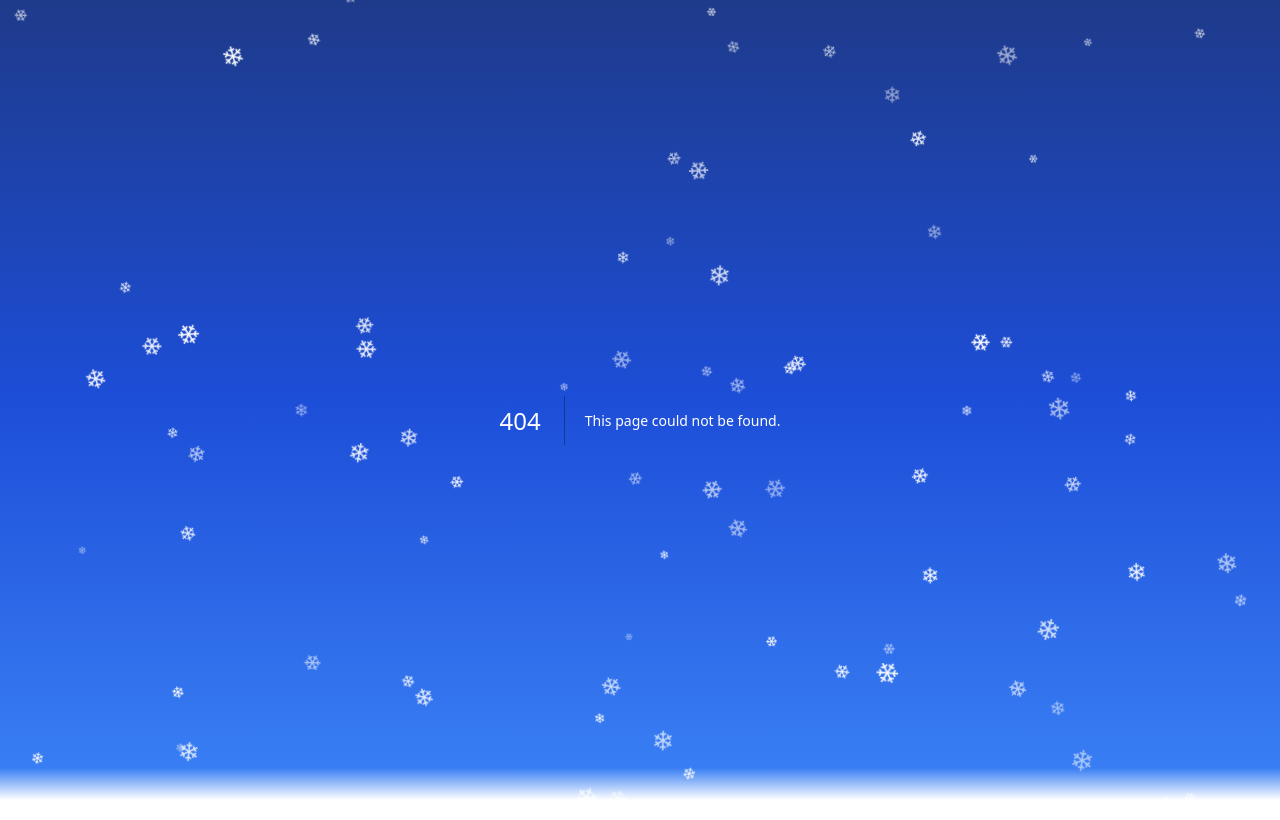
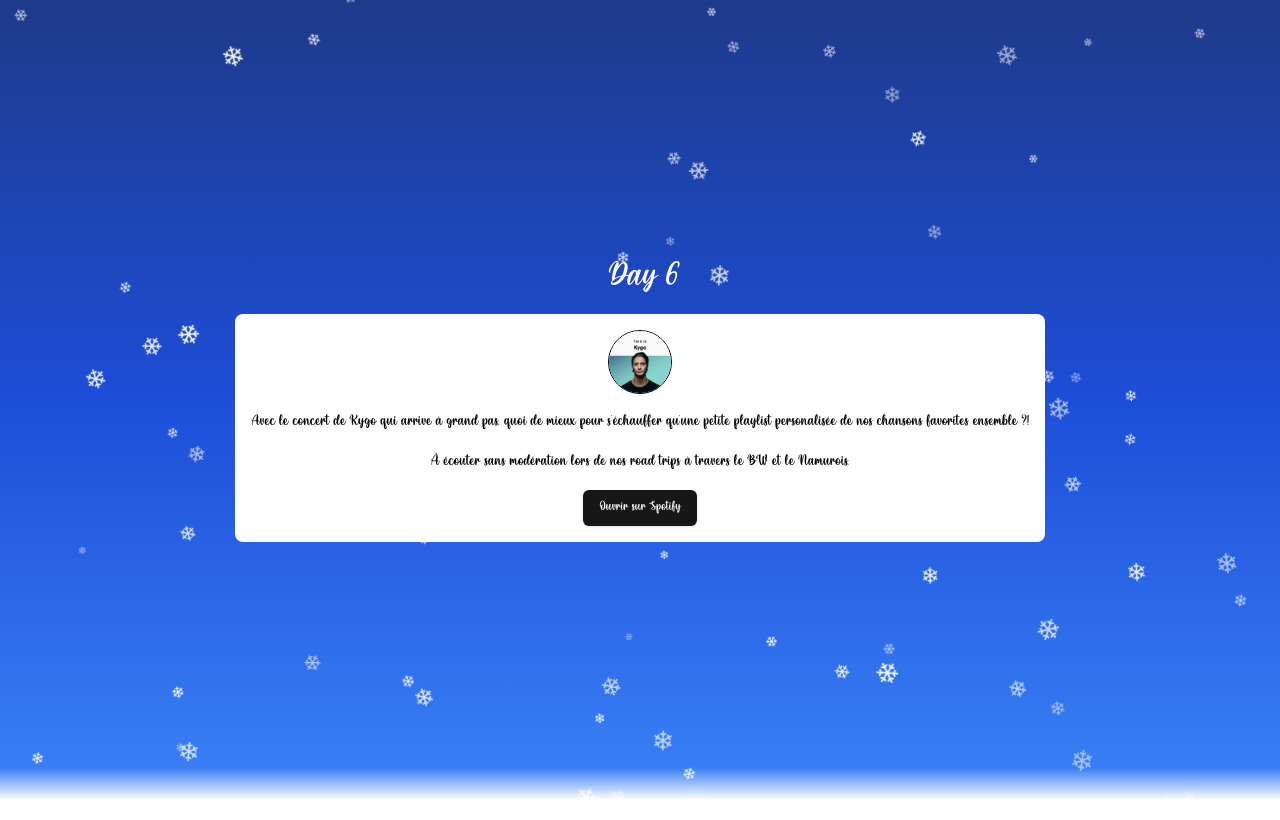
Before and after one commit to qvanderlinden/advent-of-manon-2024, a Next.js app: page /day-6 in a window 1280 px wide. Before the commit this address had no page. Built offline with nearby package versions, Linux system fonts and the light colour scheme.

Commit message:
feat: day-6

```diff
--- /dev/null
+++ b/src/app/day-6/page.tsx
@@ -0,0 +1,34 @@
+import Image from "next/image";
+
+import { Button } from "@/components/ui/button";
+
+export default function Home() {
+  return (
+    <div className="grid grid-rows-[auto_1fr] gap-4 place-items-center">
+      <div className="text-4xl italic w-fit">Day 6</div>
+      <div className="bg-white text-black text-center p-4 rounded-lg flex flex-col items-center gap-4">
+        <Image
+          src="/img/kygo.png"
+          width={64}
+          height={64}
+          alt="Kygo"
+          className="rounded-full border-black border"
+        />
+        <p>
+          Avec le concert de Kygo qui arrive à grand pas, quoi de mieux pour
+          s&apos;échauffer qu&apos;une petite playlist personalisée de nos
+          chansons favorites ensemble ?!
+        </p>
+        <p>
+          À écouter sans modération lors de nos road trips à travers le BW et le
+          Namurois.
+        </p>
+        <Button className="w-fit">
+          <a href="https://open.spotify.com/playlist/0tnigD06FDi96LK2J42jzP?si=82dc018a057944a2">
+            Ouvrir sur Spotify
+          </a>
+        </Button>
+      </div>
+    </div>
+  );
+}
```
Also changed, not shown: public/img/kygo.png (added).
